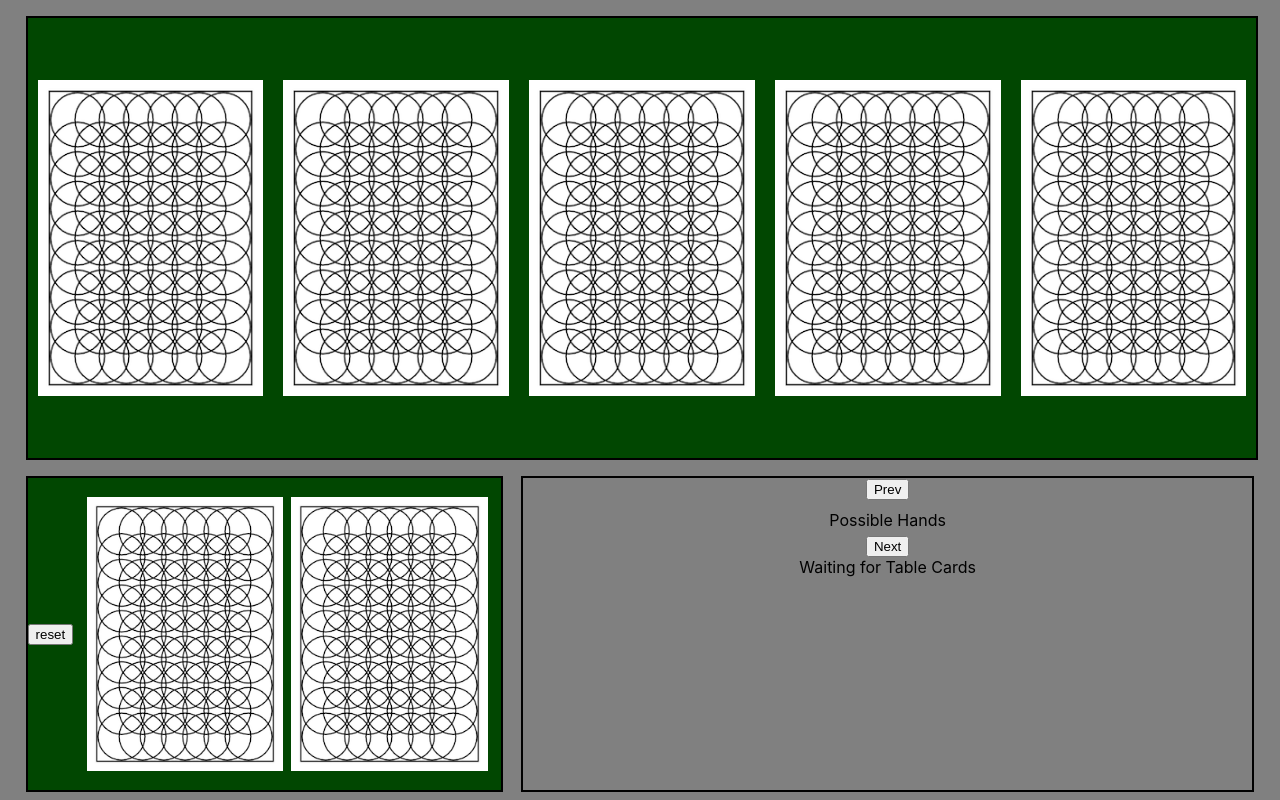
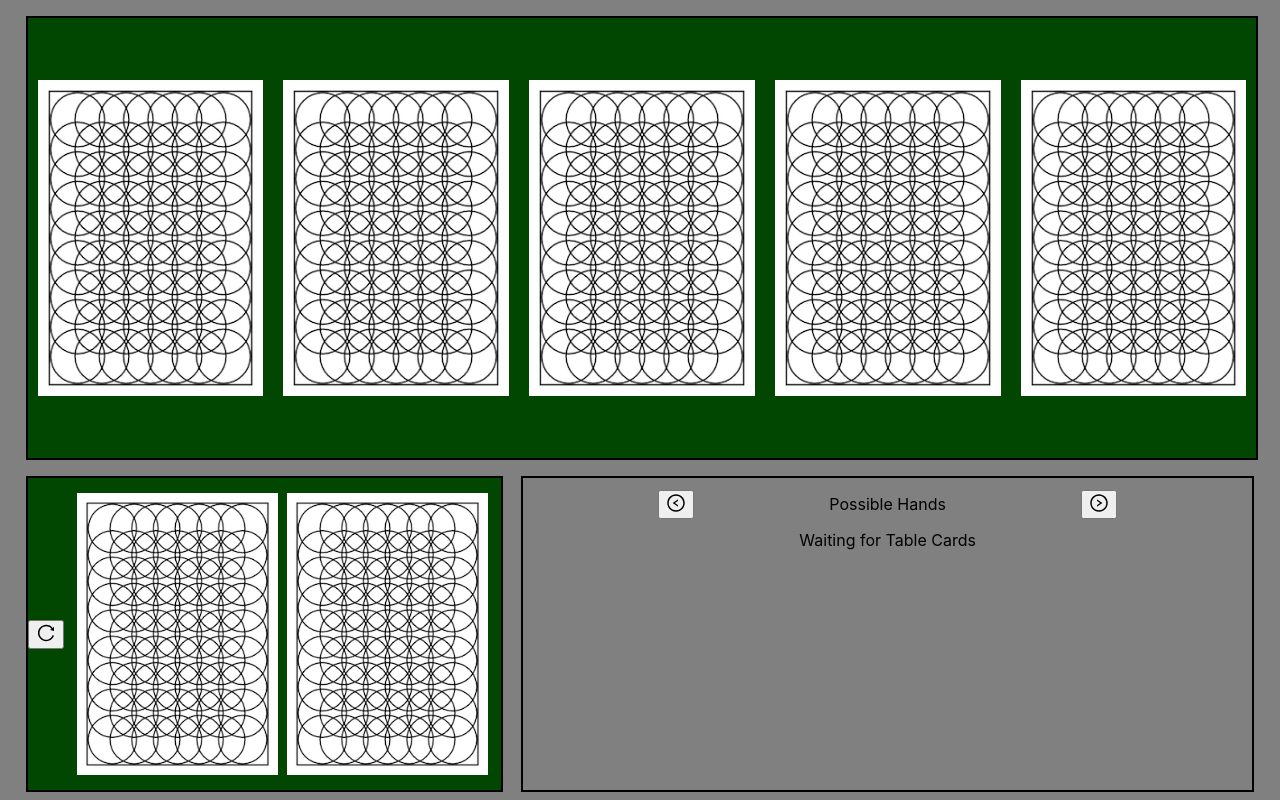
Before and after one commit to AG-Labs/pokerSite, a React (Create React App) app: page / in a window 1280 px wide. Built offline with nearby package versions, Linux system fonts and the light colour scheme.

Commit message:
added in card calculations to the prediction area

```diff
--- a/package.json
+++ b/package.json
@@ -11,7 +11,8 @@
     "react": "^16.8.6",
     "react-burger-menu": "^2.6.8",
     "react-dom": "^16.8.6",
-    "react-scripts": "^3.4.1"
+    "react-icons": "^3.11.0",
+    "react-scripts": "^3.4.3"
   },
   "scripts": {
     "start": "react-scripts start",
--- a/src/Components/card.jsx
+++ b/src/Components/card.jsx
@@ -26,8 +26,17 @@ import king from "../Images/numbers/King.png";
 class Card extends Component {
   constructor(props) {
     super(props);
-    this.state = { cardPic: cardBack };
     this.changePhoto = this.changePhoto.bind(this);
+    if (this.props.initial) {
+      this.state = {
+        cardPic: this.changePhoto(
+          this.props.initial.suit,
+          this.props.initial.face
+        ),
+      };
+    } else {
+      this.state = { cardPic: cardBack };
+    }
   }
 
   componentDidUpdate(oldProps) {
@@ -61,6 +70,8 @@ class Card extends Component {
   checkTypes() {
     if (this.props.suit !== undefined && this.props.face !== undefined) {
       this.changePhoto(this.props.suit, this.props.face);
+    } else if (this.props.initial) {
+      this.changePhoto(this.props.initial.suit, this.props.initial.face);
     } else {
       this.resetPhoto();
     }
--- a/src/Components/mySection.jsx
+++ b/src/Components/mySection.jsx
@@ -4,6 +4,7 @@ import SuitPopper from "./suit-popper.jsx";
 import NumberPopper from "./number-popper";
 import Card from "./card";
 import { CardContext } from "../cardStore.js";
+import { AiOutlineReload } from "react-icons/ai";
 
 import "../Styles/mySection.css";
 
@@ -91,7 +92,7 @@ const MySection = (props) => {
               context.reset();
             }}
           >
-            reset
+            <AiOutlineReload size="1.5em" />
           </button>
         </div>
         <div className="myHand">
--- a/src/Components/prediction-area.jsx
+++ b/src/Components/prediction-area.jsx
@@ -1,5 +1,7 @@
 import React, { useState, useContext } from "react";
 import { CardContext } from "../cardStore.js";
+import { AiOutlineLeftCircle, AiOutlineRightCircle } from "react-icons/ai";
+import Prediction from "./prediction.jsx";
 
 import "../Styles/prediction-area.css";
 
@@ -30,27 +32,44 @@ const PredictionArea = (props) => {
   let counter =
     context.state.calculations.length === 0
       ? null
-      : `${handSelector + 1}/${context.state.calculations.length}`;
+      : `- ${handSelector + 1}/${context.state.calculations.length}`;
+
+  let prediction =
+    context.state.calculations.length === 0 ? null : (
+      <Prediction predictions={context.state.calculations[handSelector].hand} />
+    );
 
   return (
     <>
+      <div
+        style={{
+          display: "flex",
+          justifyContent: "space-evenly",
+          alignItems: "center",
+        }}
+      >
+        <div>
           <button
             onClick={() => {
               prev();
             }}
           >
-        Prev
+            <AiOutlineLeftCircle size="1.5em" />
           </button>
-      <p className="predictionTitle">Possible Hands</p>
+        </div>
+        <p className="predictionTitle">Possible Hands {counter}</p>
+        <div>
           <button
             onClick={() => {
               next();
             }}
           >
-        Next
+            <AiOutlineRightCircle size="1.5em" />
           </button>
+        </div>
+      </div>
       <div>{message}</div>
-      <div>{counter}</div>
+      {prediction}
     </>
   );
 };
--- a/src/Components/prediction.jsx
+++ b/src/Components/prediction.jsx
@@ -1,63 +1,49 @@
-import React, { Component } from "react";
+import React from "react";
 import Card from "./card.jsx";
 import "../Styles/prediction-area.css";
 
-class Prediction extends Component {
-  predictionOne = { suit: "heart", face: "king" };
-  predictionTwo = { suit: "club", face: "queen" };
-  predictionThree = { suit: "spade", face: "jack" };
-  predictionFour = { suit: "diamond", face: "ten" };
-  predictionFive = { suit: "heart", face: "nine" };
-
-  render() {
+let Prediction = (props) => {
   return (
     <>
-        <p className="suggestion">qwertyuio</p>
       <div className="predictionCards">
         <div className="predictionCard">
           <Card
             clickHandler={() => {}}
-              startingVal={"avalue"}
             fullSize={false}
-              initial={this.predictionOne}
+            initial={props.predictions[0]}
           />
         </div>
         <div className="predictionCard">
           <Card
             clickHandler={() => {}}
-              startingVal={"avalue"}
             fullSize={false}
-              initial={this.predictionTwo}
+            initial={props.predictions[1]}
           />
         </div>
         <div className="predictionCard">
           <Card
             clickHandler={() => {}}
-              startingVal={"avalue"}
             fullSize={false}
-              initial={this.predictionThree}
+            initial={props.predictions[2]}
           />
         </div>
         <div className="predictionCard">
           <Card
             clickHandler={() => {}}
-              startingVal={"avalue"}
             fullSize={false}
-              initial={this.predictionFour}
+            initial={props.predictions[3]}
           />
         </div>
         <div className="predictionCard">
           <Card
             clickHandler={() => {}}
-              startingVal={"avalue"}
             fullSize={false}
-              initial={this.predictionFive}
+            initial={props.predictions[4]}
           />
         </div>
       </div>
     </>
   );
-  }
-}
+};
 
 export default Prediction;
--- a/src/Styles/prediction-area.css
+++ b/src/Styles/prediction-area.css
@@ -1,23 +1,20 @@
-.predictionTitle{
-    margin: 0;
-    margin-top: 10px;
-    margin-bottom: 5px;
-}
-
-.suggestion{
+.suggestion {
   margin: 0;
   margin-left: 5px;
 }
 
-.predictionCards{
+.predictionCards {
   display: flex;
   width: 80%;
+  margin-left: auto;
+  margin-right: auto;
+  margin-top: 10px;
 }
 
-.predictionCard{
+.predictionCard {
   width: 15%;
   height: auto;
-    flex:1;
+  flex: 1;
   margin-left: 5px;
   margin-right: 5px;
 }
--- a/src/cardStore.js
+++ b/src/cardStore.js
@@ -28,7 +28,6 @@ class ContextProvider extends Component {
     })
       .then((resp) => {
         if (!resp.data.hasOwnProperty("message")) {
-          console.log(resp.data);
           this.setState({ calculations: resp.data });
         }
       })
```
Also changed, not shown: 1 other file (tests, documents, lock files or other folders). Lines whose indentation alone changed are shown as unchanged.
